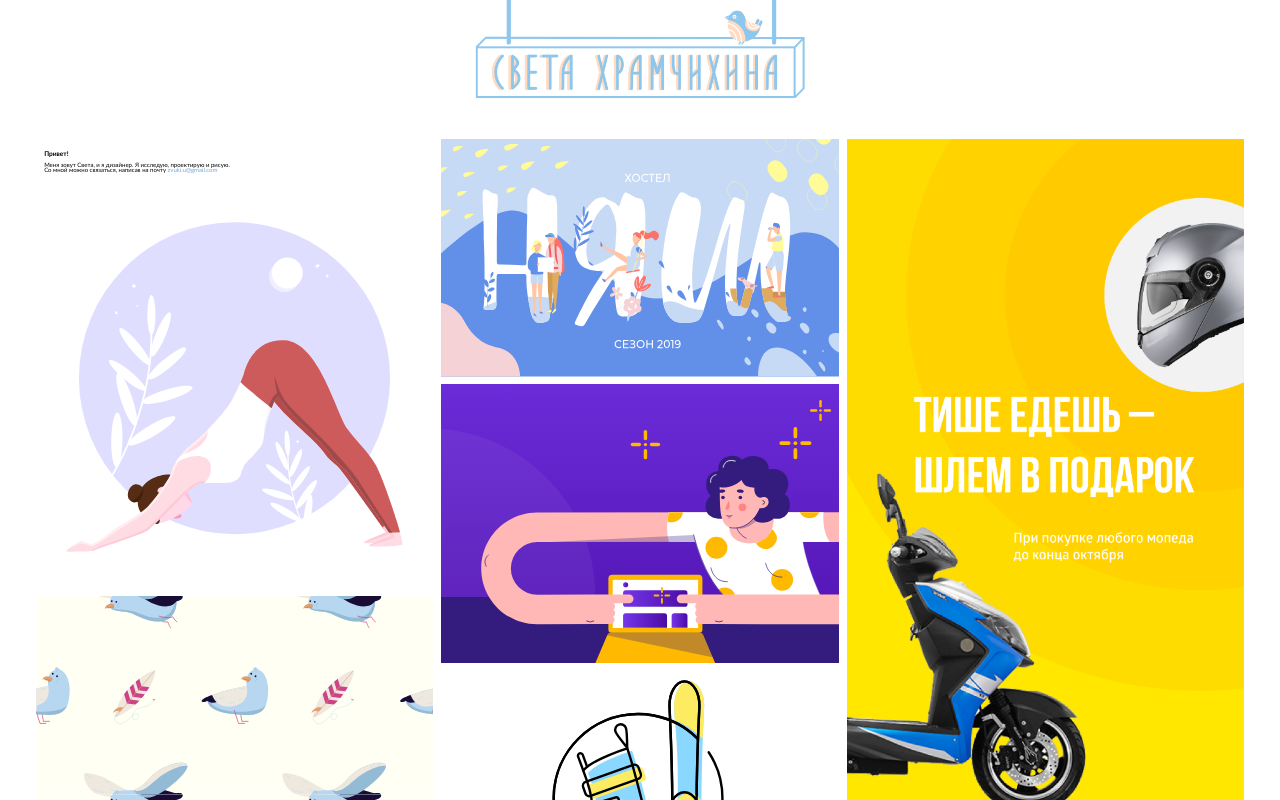
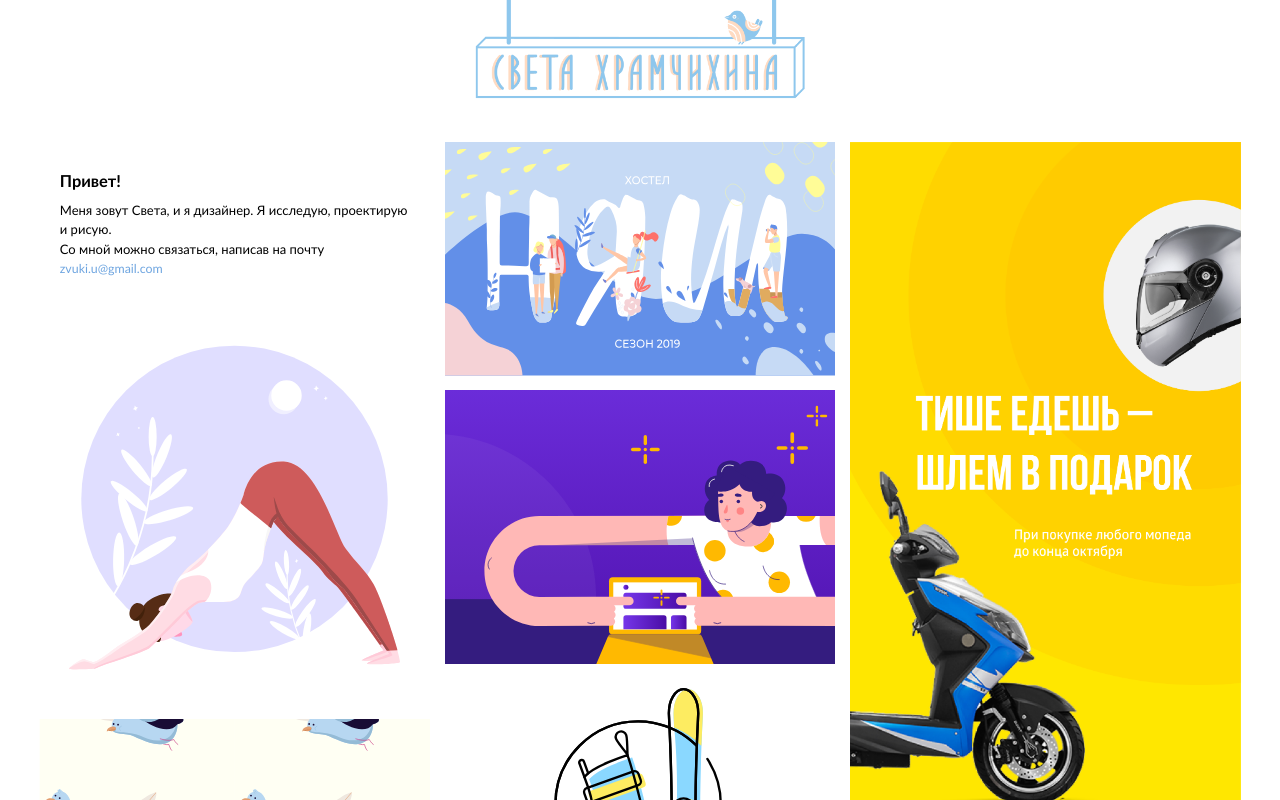
Before and after one commit to tulenina/super-giggle, a plain HTML site: page index.html in a window 1280 px wide. Shown: the top 800 px of the page. Drawn offline with Linux system fonts and the light colour scheme.

Commit message:
Update designer_columns.css

```diff
--- a/css/designer_columns.css
+++ b/css/designer_columns.css
@@ -17,7 +17,7 @@ body {
 
 *, body, div, p, span, a {
   font-family: 'lato-regular', sans-serif;
-  font-size:0.7em;
+  font-size:0.95em;
   line-height: 1.5em;
 
 }
```
